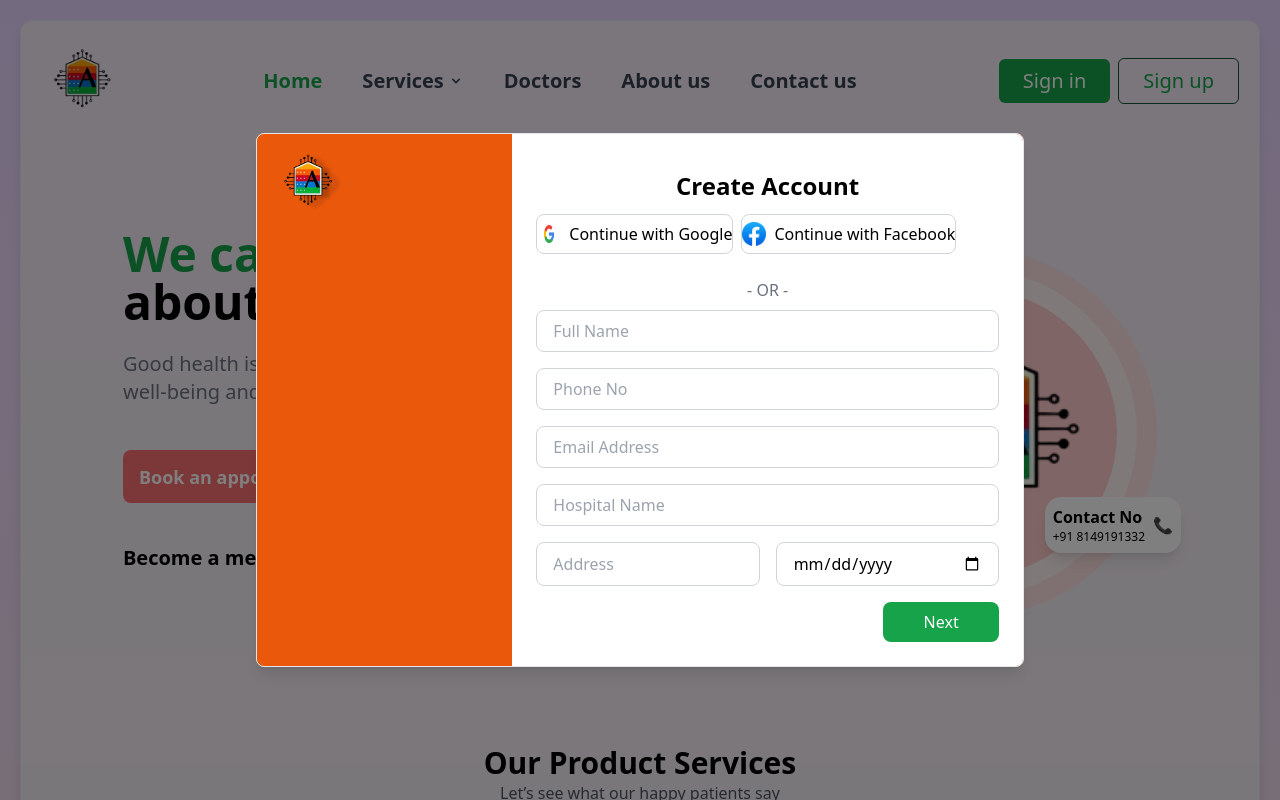
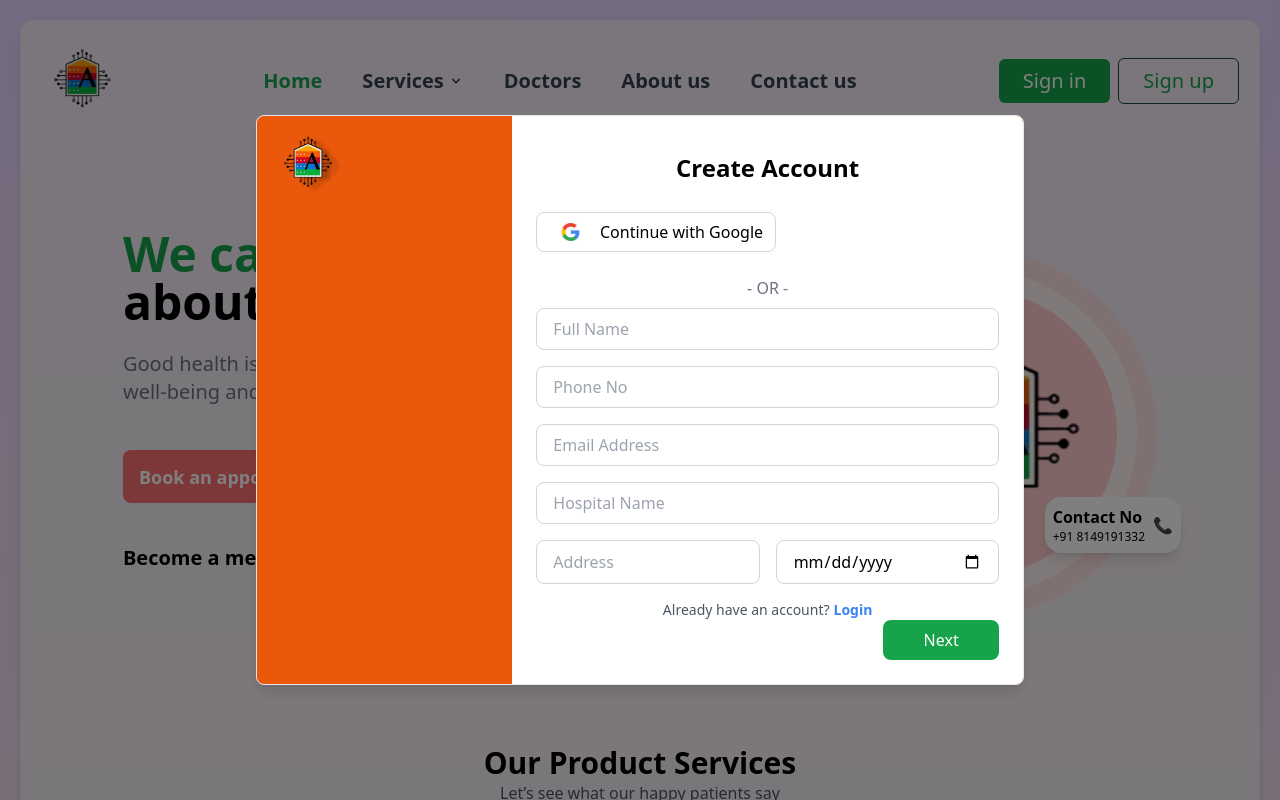
Before and after one commit to sahilspardeshi/hospital-management-system, a React (Vite) app in the folder client/: page / in a window 1280 px wide. Both pictures are taken after a click on the button "Book an appointment →". Shown: the top 800 px of the page. Built offline with nearby package versions, Linux system fonts and the light colour scheme.

Commit message:
line 5 : remove Facebook icon import line 73: remove Coninue with facebook line 126: Login added line 135: hover effect chage to button

```diff
--- a/client/src/website/components/Registation/CreateAccount.jsx
+++ b/client/src/website/components/Registation/CreateAccount.jsx
@@ -2,7 +2,7 @@ import React, { useEffect } from "react";
 import { useNavigate } from "react-router-dom";
 import back from "../../assets/images/back.jpg";
 import logo from "../../assets/images/logo.png";
-import facebook from "../../assets/images/facebook.png";
+
 import google from "../../assets/images/google.png";
 
 const CreateAccount = ({ close, isOpen,onSuccess }) => { // Removed unused onSubmit prop
@@ -57,22 +57,19 @@ const CreateAccount = ({ close, isOpen,onSuccess }) => { // Removed unused onSub
 
         {/* Right side */}
         <div className="relative w-full lg:w-4/6 flex bg-white flex-col justify-between p-6">
-          <div className="m-3 text-2xl font-bold text-center">
+          <div className="m-3 pb-4 text-2xl font-bold text-center">
             Create Account
           </div>
           <div className="button flex flex-col lg:flex-row w-full mb-4 gap-2">
-            <button className="flex bg-white active:scale-95 active:bg-gray-400 h-12 lg:h-10 w-full lg:w-auto justify-center items-center border border-gray-300 rounded-lg">
+            <button className="px-3 py-3  hover:brightness-110 flex bg-white active:scale-95 active:bg-gray-400 h-10 lg:h-10 w-full lg:w-auto justify-center items-center border border-gray-300 rounded-lg">
               <img
                 src={google}
                 alt="Google"
-                className="w-5 h-5 lg:w-6 lg:h-6 mr-2"
+                className="w-auto h-5 lg:h-6 mr-2 object-contain"
               />
               Continue with Google
             </button>
-            <button className="flex bg-white active:scale-95 active:bg-gray-400 h-12 lg:h-10 w-full lg:w-auto justify-center items-center border border-gray-300 rounded-lg">
-              <img src={facebook} alt="Facebook" className="w-6 h-6 mr-2" />
-              Continue with Facebook
-            </button>
+
           </div>
           <div className="flex items-center justify-center my-2">
             <span className="text-gray-500">- OR -</span>
@@ -124,11 +121,17 @@ const CreateAccount = ({ close, isOpen,onSuccess }) => { // Removed unused onSub
                 className="w-full px-4 py-2 border border-gray-300 rounded-lg focus:outline-none focus:ring-2 focus:ring-orange-500"
               />
             </div>
+            <div className="text-sm text-center mt-4">
+  <span className="text-gray-600">Already have an account?</span>
+  <a href="/login" className="text-blue-500 w-1/2 pt-3  hover:text-blue-700 font-semibold ml-1">
+    Login
+  </a>
+</div>
             <div className="flex justify-end">
               <button
 
                 type="submit"
-                className="w-full lg:w-1/4 bg-green-600 text-white py-2 rounded-lg text-base hover:bg-green-700 transition duration-200"
+                className="w-full lg:w-1/4 bg-green-600 text-white py-2 rounded-lg text-base hover:bg-green-400 transition duration-200 "
               >
                 Next
               </button>
```
